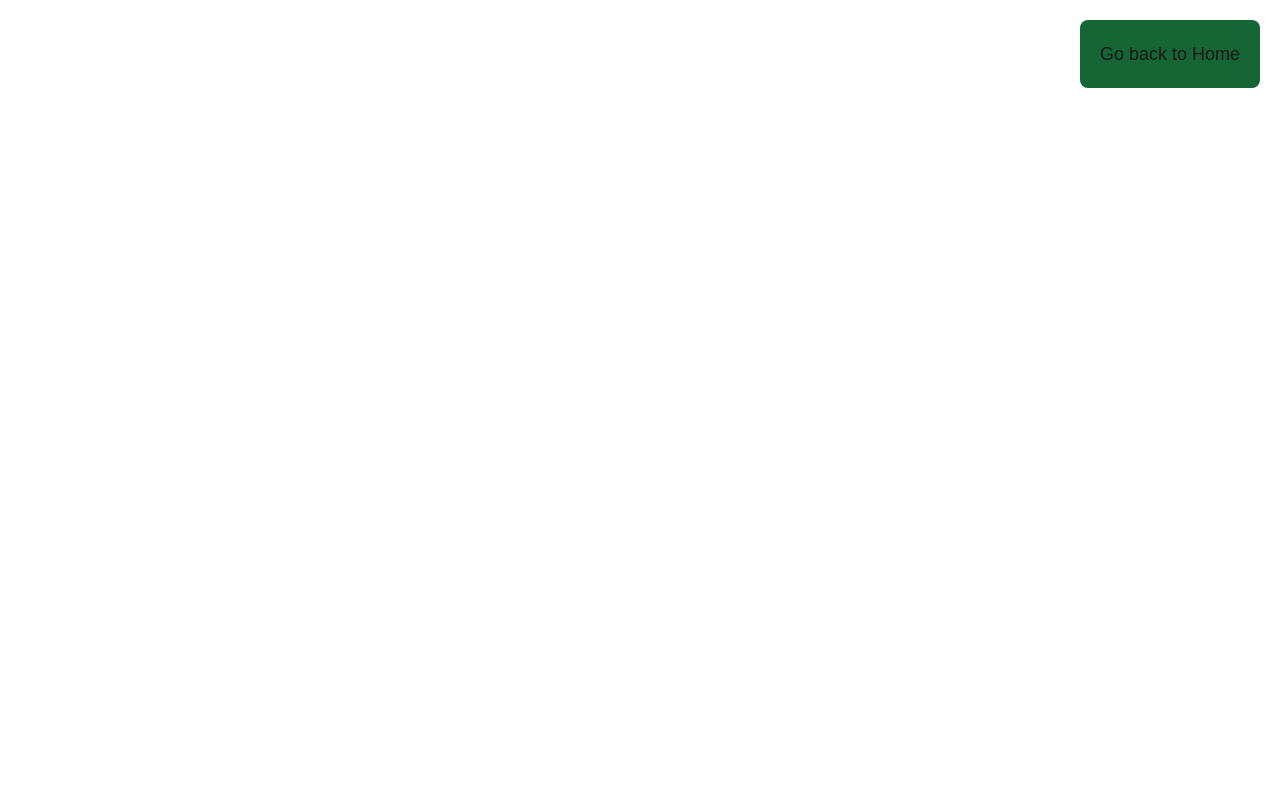
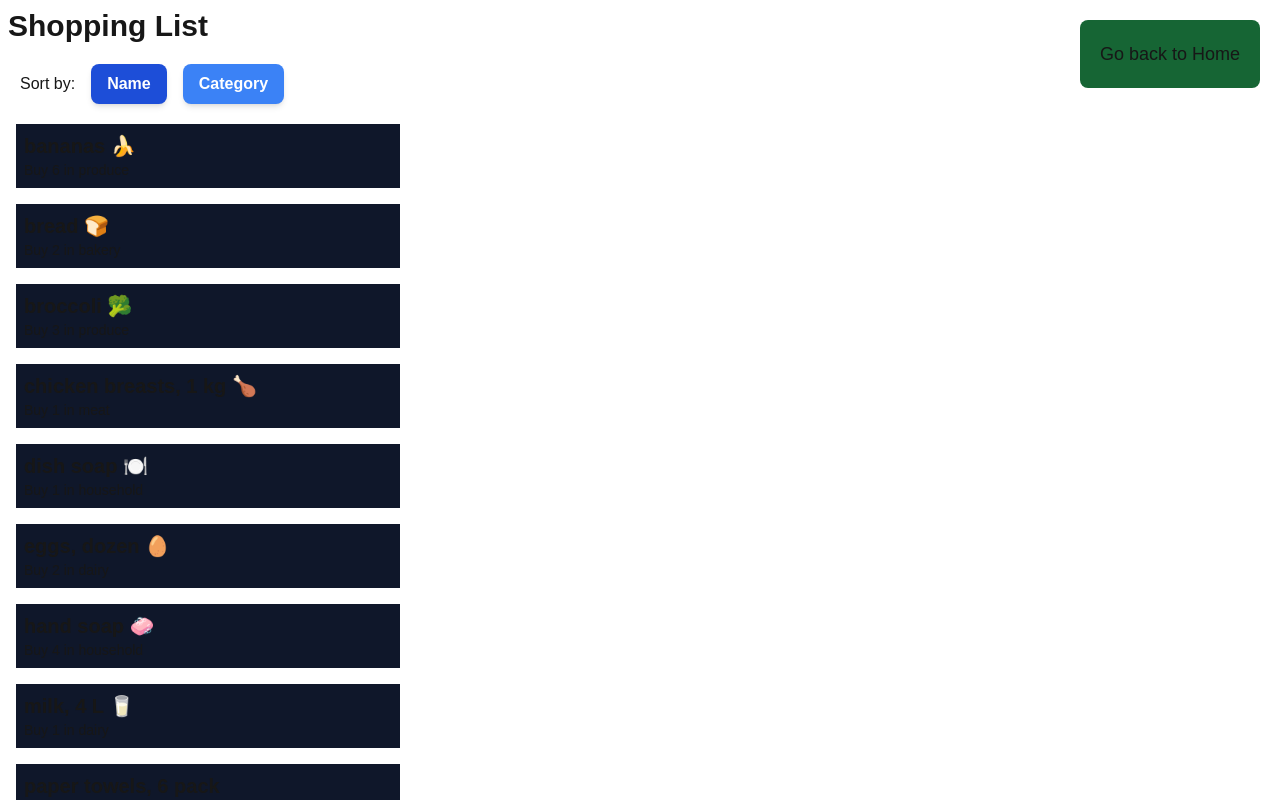
Before and after one commit to nsgraham98/cprg306-assignments, a Next.js app: page /week-6 in a window 1280 px wide. Shown: the top 800 px of the page. Built offline with nearby package versions, Linux system fonts and the light colour scheme.

Commit message:
week 6 assignment

```diff
--- a/app/week-4/page.js
+++ b/app/week-4/page.js
@@ -1,5 +1,5 @@
 import HomeButton from "../components/HomeButton";
-import NewItems from ".//NewItems";
+import NewItems from ".//newItems";
 
 export default function Page()
 {
--- a/app/week-5/page.js
+++ b/app/week-5/page.js
@@ -1,5 +1,5 @@
 import HomeButton from "../components/HomeButton";
-import NewItems from "./NewItems";
+import NewItems from "./newItems";
 
 export default function Page()
 {
--- /dev/null
+++ b/app/week-6/item-list.js
@@ -0,0 +1,80 @@
+"use client";
+import Item from './item';
+import itemsArr from './items.json';
+import { useState } from 'react';
+
+export default function ItemList()
+{
+
+  const [ sortBy, setSortBy ] = useState('name');
+
+  const sortedArr = [...itemsArr].sort((a, b) =>
+    sortBy === 'name'
+    ? a.name.localeCompare(b.name)
+    : a.category.localeCompare(b.category)
+  );
+
+  function handleSortChange(sortType) {
+      if (sortType === 'name') {
+          setSortBy('name');
+      }
+      else if (sortType === 'category') {
+          setSortBy('category');
+      }
+      else if (sortType === 'groupedCategory') {
+          setSortBy('groupedCategory');
+      }
+  };
+
+  return(
+    <section>
+      <h1 className="text-3xl font-bold m-2">Shopping List</h1>
+            <div className={"flex justify-normal items-center m-5 space-x-4"}>
+                <p>Sort by:</p>
+                <button
+                    onClick={() => handleSortChange("name")}
+                    type="submit"
+                    className={`w-half py-2 px-4 bg-blue-500 text-white font-semibold rounded-lg shadow-md hover:bg-blue-700 focus:outline-none focus:ring-2 focus:ring-blue-400 focus:ring-opacity-75
+                    ${
+                        sortBy === 'name' ? 'bg-blue-700' : 'bg-blue-500'
+                    }
+                    `}>
+                        Name
+                </button>
+                <button
+                    onClick={() => handleSortChange("category")}
+
+                    type="submit"
+                    className={`w-half py-2 px-4 bg-blue-500 text-white font-semibold rounded-lg shadow-md hover:bg-blue-700 focus:outline-none focus:ring-2 focus:ring-blue-400 focus:ring-opacity-75
+                    ${
+                        sortBy === 'category' ? 'bg-blue-700' : 'bg-blue-500'
+                    }
+                    `}>
+                        Category
+                </button>
+                {/* <button
+                    onClick={() => handleSortChange("groupedCategory")}
+
+                    type="submit"
+                    className={`w-half py-2 px-4 bg-blue-500 text-white font-semibold rounded-lg shadow-md hover:bg-blue-700 focus:outline-none focus:ring-2 focus:ring-blue-400 focus:ring-opacity-75
+                    ${
+                        sortBy === 'groupedCategory' ? 'bg-blue-700' : 'bg-blue-500'
+                    }
+                    `}>
+                        Grouped Category
+                </button>   */}
+            </div>
+
+      <div>
+        {sortedArr.map((item) => (
+          <Item
+            name = {item.name}
+            quantity = {item.quantity}
+            category = {item.category}
+            key = {item.id}
+          />
+        ))}
+    </div>
+  </section>
+  );
+}
--- /dev/null
+++ b/app/week-6/item.js
@@ -0,0 +1,13 @@
+export default function Item(props)
+{
+    // object destructuring
+    // declaring the prop object's attributes for better clarity
+    const {name, quantity, category} = props;
+
+    return(
+        <ul className="p-2 m-4 bg-slate-900 max-w-sm">
+            <li className="text-xl font-bold">{name}</li>
+            <li className="text-sm">Buy {quantity} in {category}</li>
+        </ul>
+    );
+}
--- /dev/null
+++ b/app/week-6/items.json
@@ -0,0 +1,74 @@
+[
+    {
+      "id": "1h2GJKH12gkHG31h1H",
+      "name": "milk, 4 L 🥛",
+      "quantity": 1,
+      "category": "dairy"
+    },
+    {
+      "id": "2KJH3k2j3H1k2J3K1H",
+      "name": "bread 🍞",
+      "quantity": 2,
+      "category": "bakery"
+    },
+    {
+      "id": "3h2KJH3k2j3H1k2J3",
+      "name": "eggs, dozen 🥚",
+      "quantity": 2,
+      "category": "dairy"
+    },
+    {
+      "id": "4k2J3K1H2GJKH12gk",
+      "name": "bananas 🍌",
+      "quantity": 6,
+      "category": "produce"
+    },
+    {
+      "id": "5H1h1H2KJH3k2j3H",
+      "name": "broccoli 🥦",
+      "quantity": 3,
+      "category": "produce"
+    },
+    {
+      "id": "6H1k2J3K1H2GJKH1",
+      "name": "chicken breasts, 1 kg 🍗",
+      "quantity": 1,
+      "category": "meat"
+    },
+    {
+      "id": "7gkHG31h1H2KJH3k",
+      "name": "pasta sauce 🍝",
+      "quantity": 3,
+      "category": "canned goods"
+    },
+    {
+      "id": "8j3H1k2J3K1H2GJK",
+      "name": "spaghetti, 454 g 🍝",
+      "quantity": 2,
+      "category": "dry goods"
+    },
+    {
+      "id": "9H12gkHG31h1H2KJ",
+      "name": "toilet paper, 12 pack 🧻",
+      "quantity": 1,
+      "category": "household"
+    },
+    {
+      "id": "10H3k2j3H1k2J3K1",
+      "name": "paper towels, 6 pack",
+      "quantity": 1,
+      "category": "household"
+    },
+    {
+      "id": "11k2J3K1H2GJKH12",
+      "name": "dish soap 🍽️",
+      "quantity": 1,
+      "category": "household"
+    },
+    {
+      "id": "12GJKH12gkHG31h1",
+      "name": "hand soap 🧼",
+      "quantity": 4,
+      "category": "household"
+    }
+  ]
--- a/app/week-6/page.js
+++ b/app/week-6/page.js
@@ -1,10 +1,12 @@
 import HomeButton from "../components/HomeButton";
+import ItemList from "./item-list";
 
 export default function Page()
 {
     return (
         <main>
             <HomeButton/>
+            <ItemList/>
         </main>
     )
 }
```
